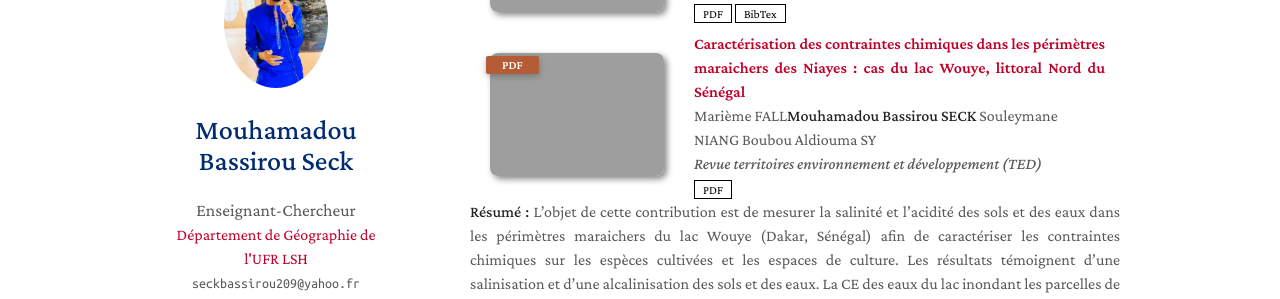
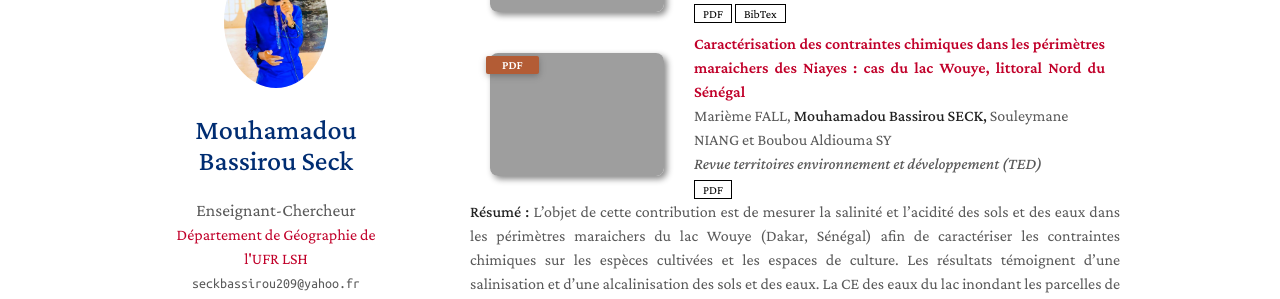
Before and after one commit to Bassmbacke/researchpage, a Jekyll site: the page built from index.md, in a window 1280 px wide and 900 px high, scrolled down 380 px. Shown: the part 153-452 px from the top of the window. Built offline with Jekyll 4.4.1, drawn with Linux system fonts in a browser that asks for light colours; nearby versions of some CDN libraries; comment, search, counter and statistics services are not loaded; a style sheet for code colours, icons or effects is not loaded; our own code applies the rules of GitHub Pages for plain Markdown files; grey boxes are pictures that could not be loaded.

Commit message:
Update publications.md

```diff
--- a/_includes/publications.md
+++ b/_includes/publications.md
@@ -31,7 +31,7 @@
   </div>
   <div class="col-sm-9" style="position: relative;padding-right: 15px;padding-left: 20px;">
       <div class="title" style="text-align: justify"><a href="https://bassmbacke.github.io/researchpage/files/article_5.pdf">Caractérisation des contraintes chimiques dans les périmètres maraichers des Niayes : cas du lac Wouye, littoral Nord du Sénégal</a></div>
-      <div class="author">Marième FALL<strong>Mouhamadou Bassirou SECK</strong>  Souleymane NIANG Boubou Aldiouma SY</div>
+      <div class="author">Marième FALL, <strong>Mouhamadou Bassirou SECK, </strong>Souleymane NIANG et Boubou Aldiouma SY</div>
       <div class="periodical"><em>Revue territoires environnement et développement (TED)</em>
       </div>
     <div class="links">
```
